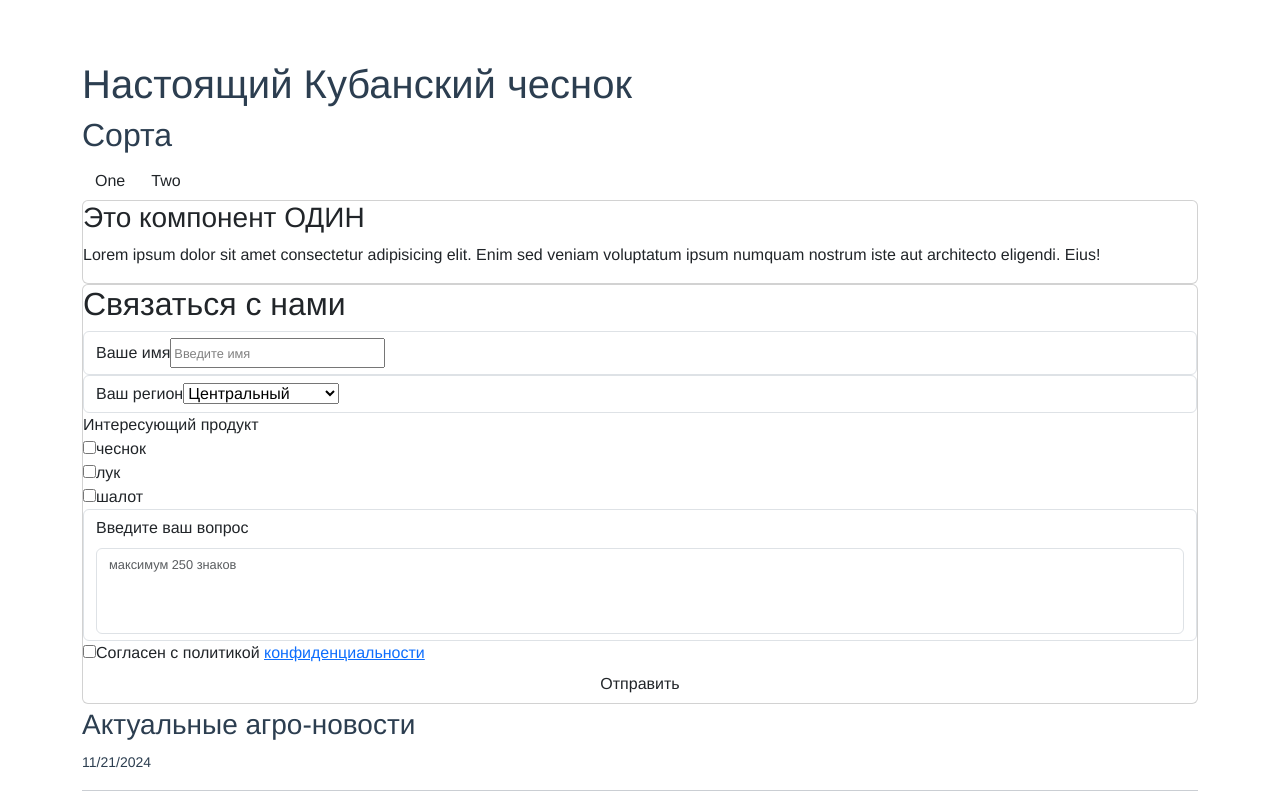
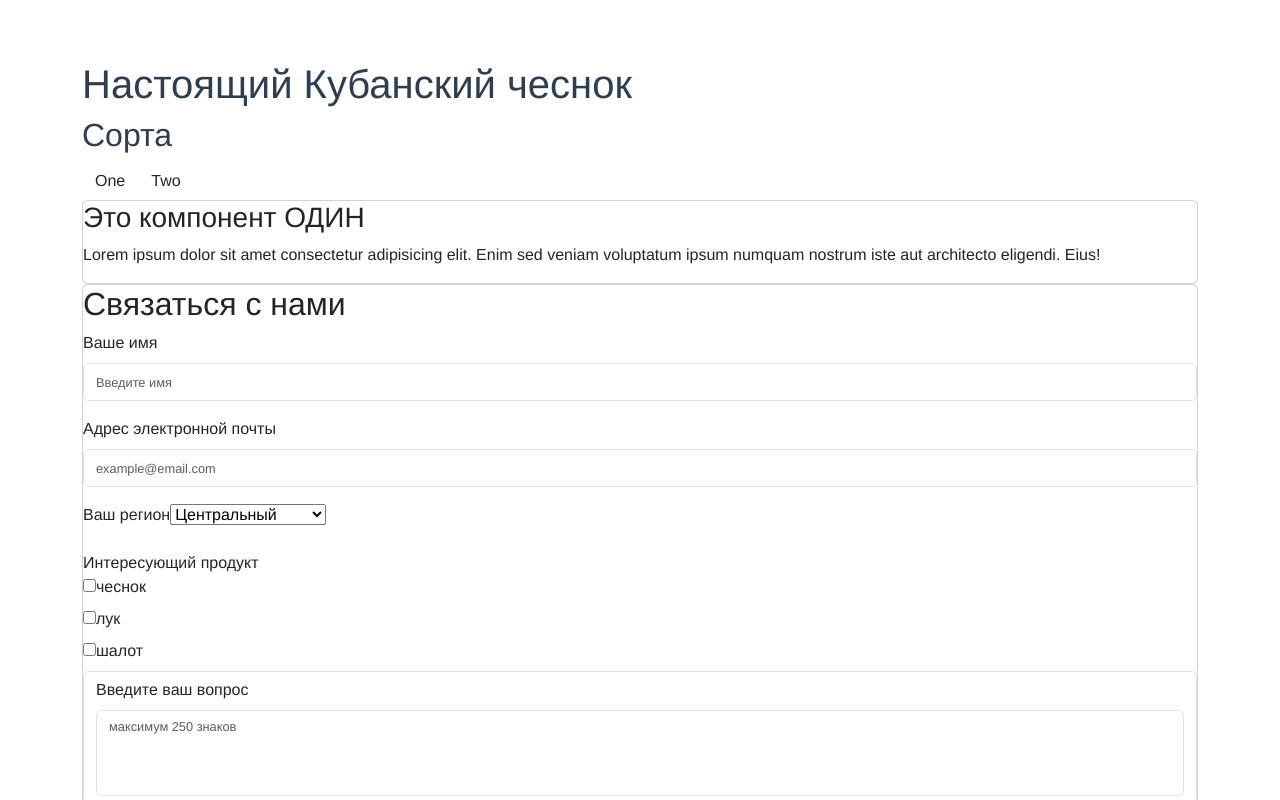
Before and after one commit to Yuthala/kub-garlic, a Vue app: page / in a window 1280 px wide. Shown: the top 800 px of the page. Built offline with nearby package versions, Linux system fonts and the light colour scheme.

Commit message:
added textarea to the form

```diff
--- a/src/components/AppForm.vue
+++ b/src/components/AppForm.vue
@@ -4,19 +4,32 @@
     <form class="card" @submit.prevent="submitHandler">
       <h2>Связаться с нами</h2>
 
-      <div class="form-control" :class="{invalid: errors.name}">
-        <label for="name">Ваше имя</label>
+      <div class="mb-3" :class="{invalid: errors.name}">
+        <label for="name" class="form-label">Ваше имя</label>
         <input
-          type="text"
-          id="name"
-          placeholder="Введите имя"
-          v-model.trim="name"
+			type="text"
+			id="name"
+			placeholder="Введите имя"
+			v-model.trim="name"
+			class="form-control"
           >
           <small v-if="errors.name">{{ errors.name }}</small>
       </div>
 
-      <div class="form-control">
-        <label for="city">Ваш регион</label>
+		<div class="mb-3" :class="{invalid: errors.name}">
+			<label for="email" class="form-label">Адрес электронной почты</label>
+			<input
+			type="email"
+			id="email"
+			placeholder="example@email.com"
+			v-model.trim="email"
+			class="form-control"
+			>
+			<small v-if="errors.name">{{ errors.name }}</small>
+		</div>
+
+      <div class="mb-3">
+        <label for="city" class="form-label">Ваш регион</label>
         <select id="city" v-model="city">
 			<option value="center">Центральный</option>
 			<option value="north">Северный</option>
@@ -31,13 +44,13 @@
       <div class="form-checkbox">
         <span class="label">Интересующий продукт</span>
         <div class="checkbox">
-          <label><input type="checkbox" name="category" v-model="category" value="garlic"/>чеснок</label>
+          <label class="form-label"><input type="checkbox" name="category" v-model="category" value="garlic"/>чеснок</label>
         </div>
         <div class="checkbox">
-          <label><input type="checkbox" name="category" v-model="category" value="onion"/>лук</label>
+          <label class="form-label"><input type="checkbox" name="category" v-model="category" value="onion"/>лук</label>
         </div>
         <div class="checkbox">
-          <label><input type="checkbox" name="category" v-model="category" value="shalot"/>шалот</label>
+          <label class="form-label"><input type="checkbox" name="category" v-model="category" value="shalot"/>шалот</label>
         </div>
       </div>
 
@@ -48,7 +61,7 @@
 
       <div class="form-checkbox">
         <div class="checkbox">
-          <label><input type="checkbox" v-model="agree"/>Согласен с политикой <a href="" target="_blank" rel="noopener">конфиденциальности</a></label>
+          <label class="form-label"><input type="checkbox" v-model="agree"/>Согласен с политикой <a href="" target="_blank" rel="noopener">конфиденциальности</a></label>
         </div>
       </div>
 
@@ -63,6 +76,7 @@ import AppButton from './AppButton'
     data() {
       return {
         name: '',
+		email: '',
         city: 'center',
         category: [],
         agree: false,
```
